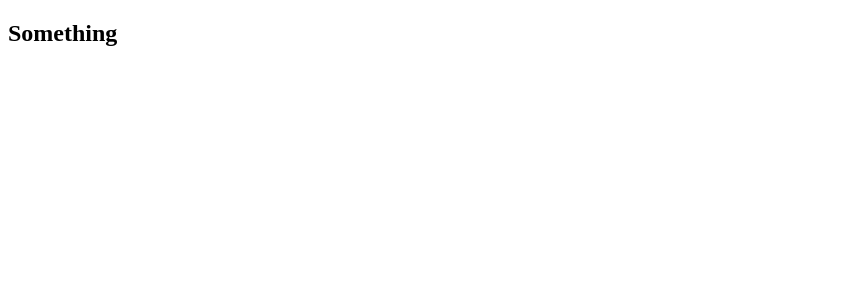
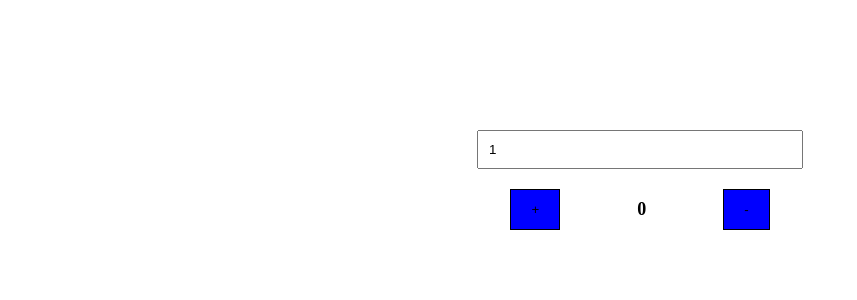
Before and after one commit to lyskoivan/prac, a React (Create React App) app: page / in a window 1280 px wide. Shown: the top 300 px of the page, without its empty margins (0-857 px from the left). Built offline with nearby package versions, Linux system fonts and the light colour scheme.

Commit message:
counter without redux

```diff
--- a/src/components/App/App.js
+++ b/src/components/App/App.js
@@ -1,9 +1,13 @@
 import React from 'react';
+
+import Timer from '../Timer/Timer';
+
+import styles from './App.module.css';
 
 function App() {
   return (
-    <div>
-      <h2>Something</h2>
+    <div className={styles.App_wrapper}>
+      <Timer />
     </div>
   );
 }
--- /dev/null
+++ b/src/components/App/App.module.css
@@ -0,0 +1,7 @@
+.App_wrapper {
+  margin-top: 30px;
+  height: 300px;
+  display: flex;
+  justify-content: center;
+  align-items: center;
+}
--- /dev/null
+++ b/src/components/Timer/Timer.js
@@ -0,0 +1,53 @@
+import React, { Component } from 'react';
+
+import styles from './Timer.module.css';
+
+export default class Timer extends Component {
+  state = {
+    counter: 0,
+    value: 1,
+  };
+
+  handleDecrement = () => {
+    const { value } = this.state;
+    this.setState(prevState => ({ counter: prevState.counter + value }));
+  };
+
+  handleIncrement = () => {
+    const { value } = this.state;
+    this.setState(prevState => ({ counter: prevState.counter - value }));
+  };
+
+  handleChange = e => {
+    this.setState({ value: +e.target.value });
+  };
+
+  render() {
+    const { counter, value } = this.state;
+    return (
+      <div className={styles.Timer_wrapper}>
+        <input
+          onChange={this.handleChange}
+          value={value}
+          type="number"
+          className={styles.Timer_value}
+        />
+        <button
+          type="button"
+          onClick={this.handleDecrement}
+          className={styles.Timer_button}
+        >
+          +
+        </button>
+        <div className={styles.Timer_counter}>{counter}</div>
+        <button
+          type="button"
+          onClick={this.handleIncrement}
+          className={styles.Timer_button}
+        >
+          -
+        </button>
+      </div>
+    );
+  }
+}
--- /dev/null
+++ b/src/components/Timer/Timer.module.css
@@ -0,0 +1,29 @@
+.Timer_wrapper {
+  display: flex;
+  justify-content: space-around;
+  min-width: 90px;
+  flex-wrap: wrap;
+  font-weight: 600;
+  font-size: 18px;
+}
+
+.Timer_button {
+  padding: 10px 20px 10px 20px;
+  background-color: blue;
+  border: 1px solid black;
+  cursor: pointer;
+}
+
+.Timer_counter {
+  margin: 10px;
+}
+
+.Timer_value {
+  margin-bottom: 20px;
+  width: 100%;
+  padding: 10px;
+}
+
+input[type='number']::-webkit-inner-spin-button {
+  -webkit-appearance: none;
+}
```
